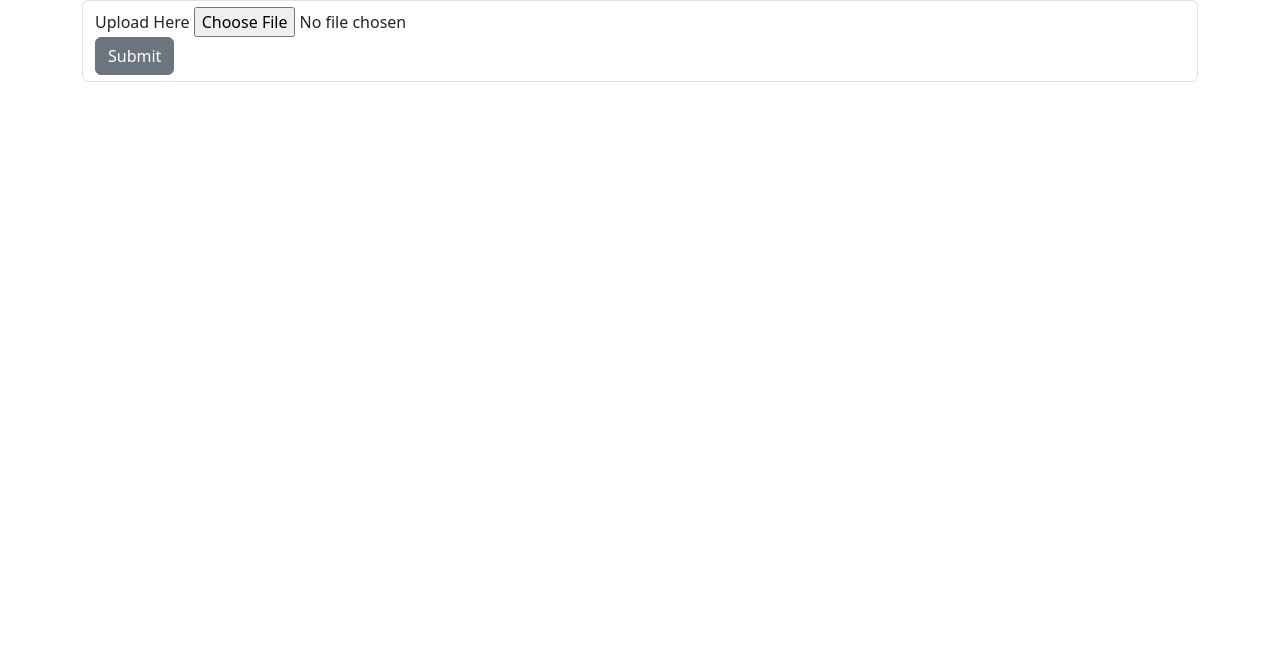
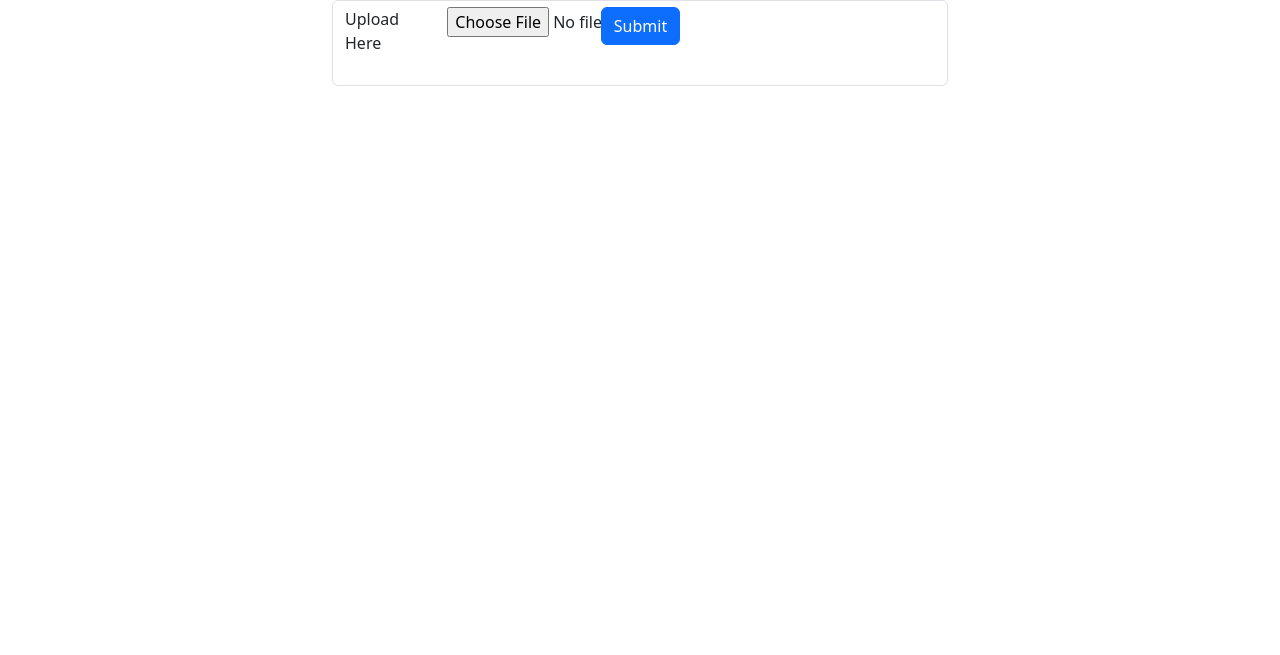
Before and after one commit to this-is-yaash/kmlViewer, a website: page views/home.html in a window 1280 px wide. Shown: the part 145-800 px from the top of the page. Drawn offline with nearby package versions, Linux system fonts and the light colour scheme.

Commit message:
front-end setup #2

```diff
--- a/views/home.html
+++ b/views/home.html
@@ -14,20 +14,29 @@
         </div>
     </div>
     <br>
-    <div class="container">
+    <div class="container col-6">
         <!-- first Row for upload alone -->
         <div class="row">
             <h2>Upload Here</h2>
         </div>
-        <div class="container form-control">
+        <!-- for the form to upload -->
+            <div class="form-control">
+                <!-- form here -->
                 <form action="post">
+                    <div class="row align-items-start">
+                        <div class="col-2">
                             <label for="uploadkml">Upload Here</label>
+                        </div>
+                        <div class="col-3">
                             <input type="file" name="uploadfile" id="uploadkml">
+                        </div>
+                        <div class="col-3">
+                                <button type="submit" class="btn btn-primary">Submit</button>
+                        </div>
+                    </div>
                     <br>
-            <button type="submit" class="btn btn-secondary">Submit</button>
                 </form>
             </div>
-
     </div>
 
 
```
Lines whose indentation alone changed are shown as unchanged.
